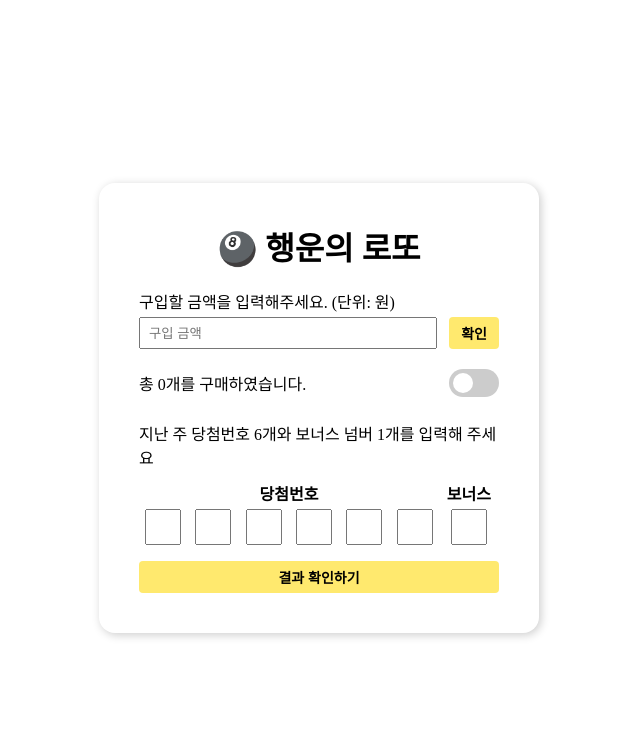
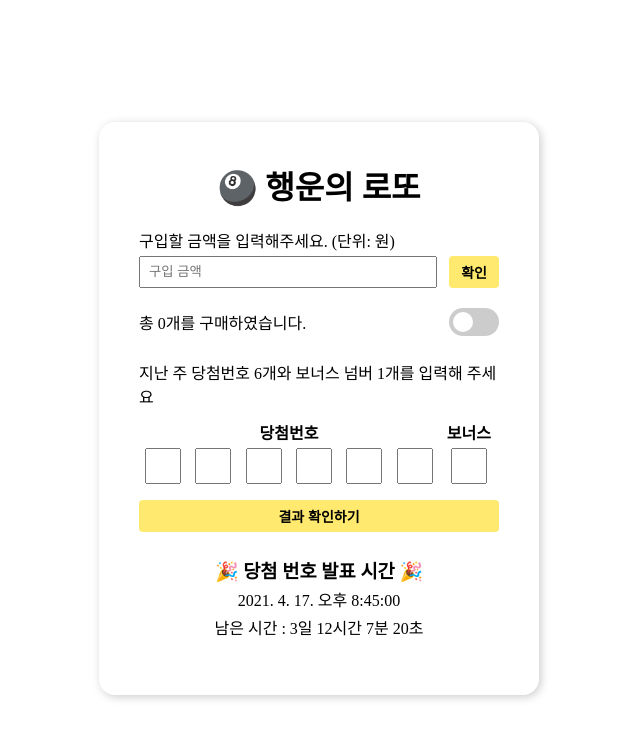
Before and after one commit to woowacourse/react-lotto, a React (Create React App) app: page / in a window 1280 px wide. Shown: the top 738 px of the page, without its empty margins (329-969 px from the left). Built offline with nearby package versions, Linux system fonts and the light colour scheme.

Commit message:
feat: 실시간으로 당첨 번호 발표까지 남은 시간을 표시하는 기능 구현
Co-authored-by: sunhpark42 <sunhpark42@users.noreply.github.com>

```diff
--- a/src/App.js
+++ b/src/App.js
@@ -3,6 +3,7 @@ import Main from './components/Main';
 import Modal from './components/Modal';
 import './css/index.css';
 import { LOTTO_VALUE, LOTTO_PRICE } from './constants';
+import { getAnnouncementDate } from './utils/lottoUtils';
 
 export default class App extends Component {
   state = {
@@ -16,6 +17,7 @@ export default class App extends Component {
     },
     lottoCount: 0,
     mainComponentKey: new Date(),
+    announcementDate: getAnnouncementDate(),
   };
 
   initialState = this.state;
@@ -43,6 +45,10 @@ export default class App extends Component {
     });
   };
 
+  setAnnouncementDate = (announcementDate) => {
+    this.setState({ announcementDate: announcementDate });
+  };
+
   openModal = () => {
     this.setState({
       isModalOpened: true,
@@ -61,6 +67,8 @@ export default class App extends Component {
     return (
       <div className="app d-flex justify-center items-center">
         <Main
+          announcementDate={this.state.announcementDate}
+          setAnnouncementDate={this.setAnnouncementDate}
           isModalOpened={this.state.isModalOpened}
           openModal={this.openModal}
           increaseWinningCounts={this.increaseWinningCounts}
--- /dev/null
+++ b/src/components/Main/LotteryCountDown.js
@@ -0,0 +1,38 @@
+import { Component } from 'react';
+import { toFormattedTimeString, getAnnouncementDate } from '../../utils/lottoUtils';
+
+export default class LotteryCountDown extends Component {
+  state = {
+    remainTime: 0,
+  };
+
+  componentDidMount = () => {
+    this.tick();
+    this.intervalId = setInterval(this.tick, 1000);
+  };
+
+  componentWillUnmount = () => {
+    clearInterval(this.intervalId);
+  };
+
+  tick = () => {
+    const currentTime = new Date();
+    const gap = this.props.announcementDate - currentTime;
+
+    if (gap < 1000) {
+      this.props.setAnnouncementDate(getAnnouncementDate());
+    }
+
+    this.setState({ remainTime: gap });
+  };
+
+  render() {
+    return (
+      <div className="mt-5 text-center">
+        <h3 className="m-1">🎉 당첨 번호 발표 시간 🎉</h3>
+        <p className="m-1">{this.props.announcementDate.toLocaleString('ko-KR')}</p>
+        <p className="mt-1">남은 시간 : {toFormattedTimeString(this.state.remainTime)}</p>
+      </div>
+    );
+  }
+}
--- a/src/components/Main/index.js
+++ b/src/components/Main/index.js
@@ -2,6 +2,7 @@ import { Component } from 'react';
 import PurchaseForm from './PurchaseForm';
 import LottoListSection from './LottoListSection';
 import WinningNumberForm from './WinningNumberForm';
+import LotteryCountDown from './LotteryCountDown';
 
 export default class Main extends Component {
   state = {
@@ -39,6 +40,10 @@ export default class Main extends Component {
           setBonusNumber={this.setBonusNumber}
           openModal={this.props.openModal}
         />
+        <LotteryCountDown
+          announcementDate={this.props.announcementDate}
+          setAnnouncementDate={this.props.setAnnouncementDate}
+        />
       </main>
     );
   }
--- a/src/components/Modal/ResultSection.js
+++ b/src/components/Modal/ResultSection.js
@@ -13,35 +13,35 @@ export default class ResultSection extends Component {
           </tr>
           <tr className="text-center">
             <td className="p-2">3개</td>
-            <td className="p-2">5,000</td>
+            <td className="p-2">{LOTTO_VALUE.WINNING_PRIZE.FIFTH.toLocaleString()}</td>
             <td className="p-2">
               <span>{this.props.winningCounts[LOTTO_VALUE.RANK.FIFTH]}</span>개
             </td>
           </tr>
           <tr className="text-center">
             <td className="p-2">4개</td>
-            <td className="p-2">50,000</td>
+            <td className="p-2">{LOTTO_VALUE.WINNING_PRIZE.FOURTH.toLocaleString()}</td>
             <td className="p-2">
               <span>{this.props.winningCounts[LOTTO_VALUE.RANK.FOURTH]}</span>개
             </td>
           </tr>
           <tr className="text-center">
             <td className="p-2">5개</td>
-            <td className="p-2">1,500,000</td>
+            <td className="p-2">{LOTTO_VALUE.WINNING_PRIZE.THIRD.toLocaleString()}</td>
             <td className="p-2">
               <span>{this.props.winningCounts[LOTTO_VALUE.RANK.THIRD]}</span>개
             </td>
           </tr>
           <tr className="text-center">
             <td className="p-2">5개 + 보너스볼</td>
-            <td className="p-2">30,000,000</td>
+            <td className="p-2">{LOTTO_VALUE.WINNING_PRIZE.SECOND.toLocaleString()}</td>
             <td className="p-2">
               <span>{this.props.winningCounts[LOTTO_VALUE.RANK.SECOND]}</span>개
             </td>
           </tr>
           <tr className="text-center">
             <td className="p-2">6개</td>
-            <td className="p-2">2,000,000,000</td>
+            <td className="p-2">{LOTTO_VALUE.WINNING_PRIZE.FIRST.toLocaleString()}</td>
             <td className="p-2">
               <span>{this.props.winningCounts[LOTTO_VALUE.RANK.FIRST]}</span>개
             </td>
--- a/src/constants/index.js
+++ b/src/constants/index.js
@@ -67,3 +67,10 @@ export const MESSAGE = {
     DUPLICATED_WINNING_NUMBERS: '당첨 번호는 중복될 수 없습니다.',
   },
 };
+
+export const ANNOUNCE_DATE = {
+  DAY_INDEX: 6, // 토요일
+  HOUR: 20,
+  MINUTE: 45,
+  SECOND: 0,
+};
--- /dev/null
+++ b/src/utils/lottoUtils.js
@@ -0,0 +1,32 @@
+import { ANNOUNCE_DATE } from '../constants';
+
+export const getAnnouncementDate = () => {
+  const currentTime = new Date();
+  const currentDayIndex = currentTime.getDay();
+  const dayIndexGap = ANNOUNCE_DATE.DAY_INDEX - currentDayIndex;
+  const announcementDate = new Date();
+
+  announcementDate.setDate(announcementDate.getDate() + dayIndexGap);
+  announcementDate.setHours(ANNOUNCE_DATE.HOUR);
+  announcementDate.setMinutes(ANNOUNCE_DATE.MINUTE);
+  announcementDate.setSeconds(ANNOUNCE_DATE.SECOND);
+
+  if (announcementDate <= currentTime) {
+    announcementDate.setDate(announcementDate.getDate() + 7);
+  }
+
+  return announcementDate;
+};
+
+export const toFormattedTimeString = (time) => {
+  return (
+    Math.floor(time / (1000 * 60 * 60 * 24)) +
+    '일 ' +
+    Math.floor((time / (1000 * 60 * 60)) % 24) +
+    '시간 ' +
+    (Math.floor(time / (1000 * 60)) % 60) +
+    '분 ' +
+    (Math.floor(time / 1000) % 60) +
+    '초'
+  );
+};
```
Also changed, not shown: 1 other file (tests, documents, lock files or other folders).
